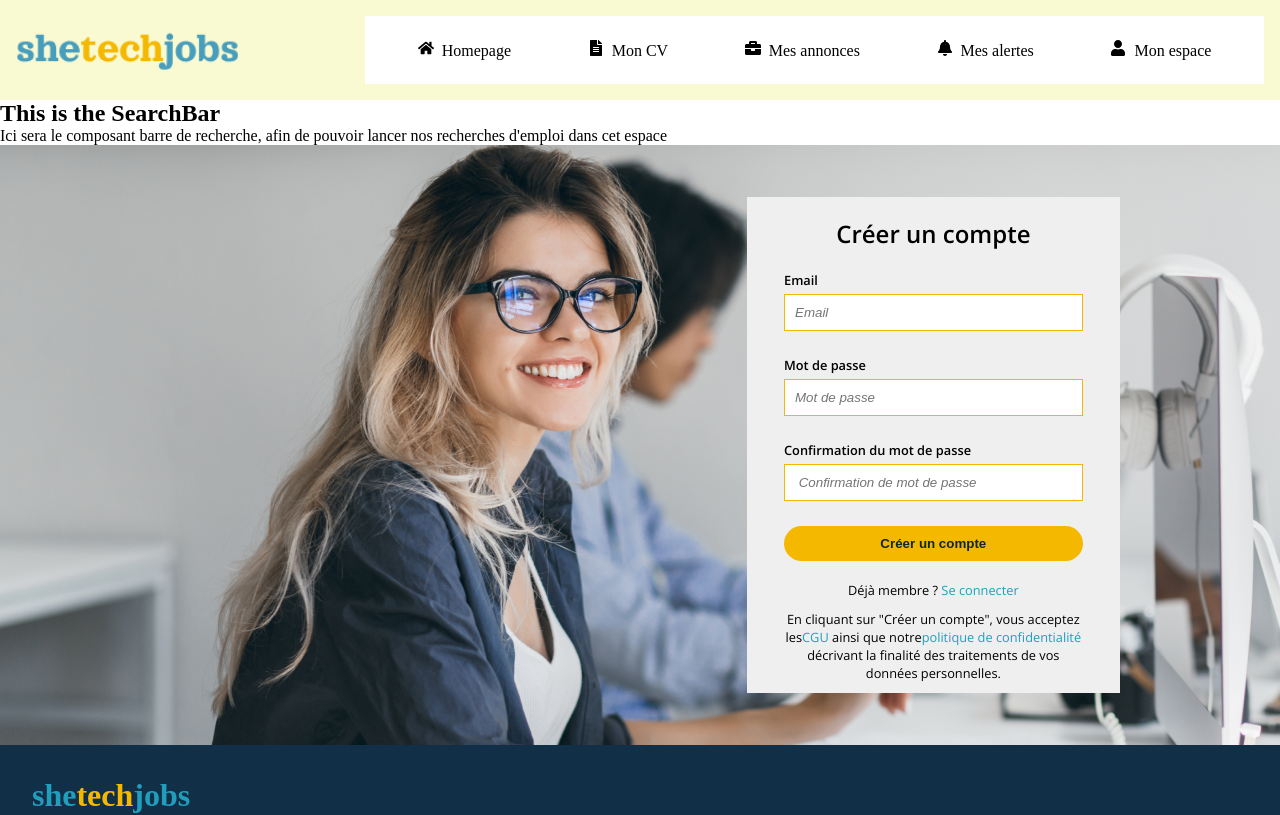
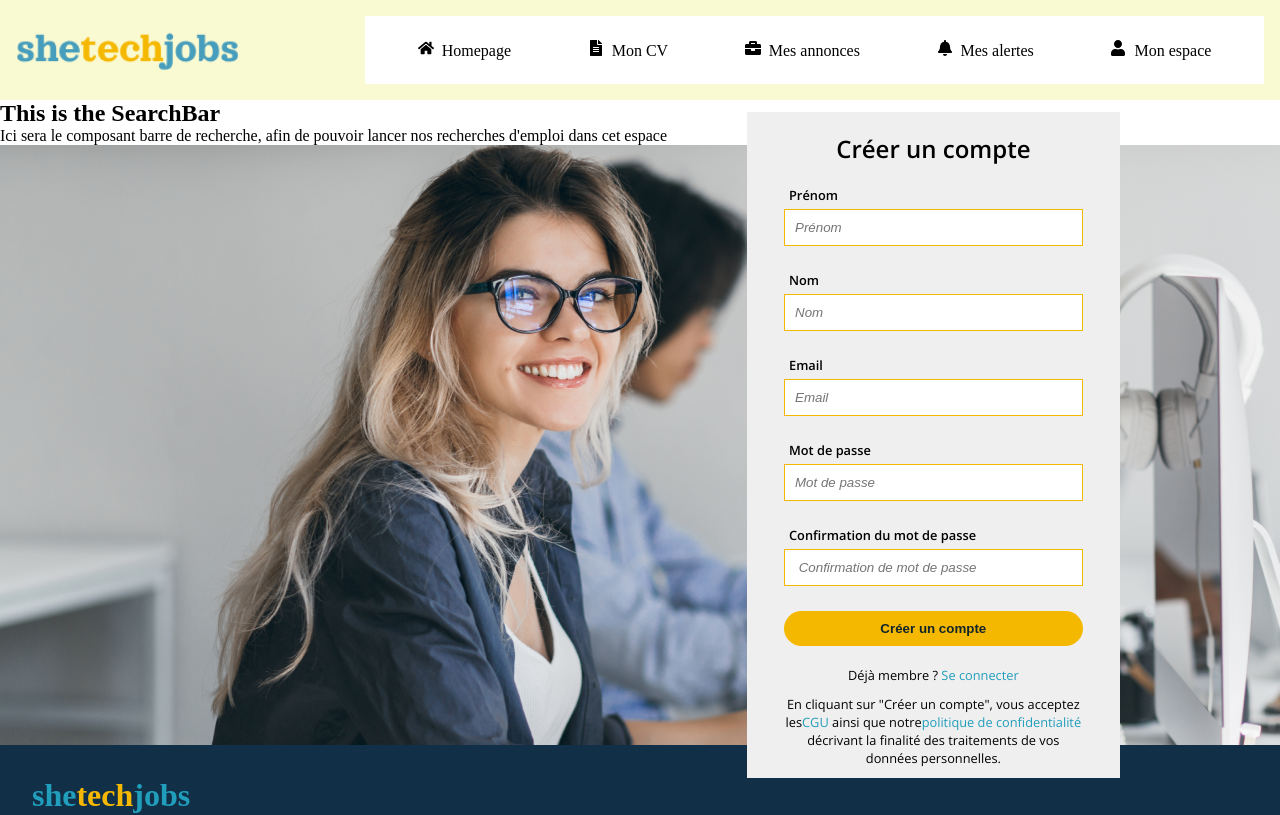
Before and after one commit to BEEBIKHAN/SheTechJobs, a React (Vite) app in the folder frontend/: page /registercandidate in a window 1280 px wide. Shown: the top 815 px of the page. Built offline with nearby package versions, Linux system fonts and the light colour scheme; a web font is replaced by a local one.

Commit message:
Création de compte candidate côté Front

```diff
--- a/frontend/src/pages/RegisterCandidate.jsx
+++ b/frontend/src/pages/RegisterCandidate.jsx
@@ -1,11 +1,22 @@
+import axios from "axios";
 import { useState } from "react";
 
 export default function RegisterCandidate() {
+  const [firstname, setFirstname] = useState("");
+  const [lastname, setLastname] = useState("");
   const [email, setEmail] = useState("");
   const [password, setPassword] = useState("");
   const [checkedPassword, setCheckedPassword] = useState("");
   const [error, setError] = useState("");
   const [success, setSuccess] = useState("");
+
+  const handleChangeFirstname = (event) => {
+    setFirstname(event.target.value);
+  };
+
+  const handleChangeLastname = (event) => {
+    setLastname(event.target.value);
+  };
 
   const handleChangeEmail = (event) => {
     setEmail(event.target.value);
@@ -23,16 +34,63 @@ export default function RegisterCandidate() {
     event.preventDefault();
 
     if (password === checkedPassword) {
-      // axios.post("http://localhost:6000/candidate",)
-      setSuccess("Vous êtes enregistrée !!!");
+      axios
+        .post(`${import.meta.env.VITE_BACKEND_URL}/candidate`, {
+          firstname,
+          lastname,
+          email,
+          password,
+        })
+
+        .then((response) => {
+          setSuccess("Vous êtes enregistrée !!!");
+          setError(false);
+          console.info("JE suis ICI");
+          console.info(response);
+        })
+        .catch((err) => {
+          if (
+            err.response.data.error === `"email" is not allowed to be empty`
+          ) {
+            setError("Merci de mettre votre email");
+          } else if (
+            err.response.data.error === `"email" must be a valid email`
+          ) {
+            setError("Mettre un Email valide");
+          } else if (
+            err.response.data.error === `"password" is not allowed to be empty`
+          ) {
+            setError("Merci de donner un mot de passe");
+          } else if (
+            err.response.data.error ===
+            `"password" length must be at least 8 characters long`
+          ) {
+            setError("Le mot de passe doit faire minimum 8 caractères");
+          } else if (err.response.data.error === 1062) {
+            setError("Votre email est déjà enregistré");
+          } else {
+            console.error(err.response.data.error);
+          }
+          setSuccess(false);
+        });
+    } else {
+      setError("Les mots de passe ne correspondent pas");
+      console.error("Les mots de passe ne correspondent pas ;(");
+    }
+
+    /* setSuccess("Vous êtes enregistrée !!!");
       console.info("Vous êtes enregistrée !!!");
     } else {
       setError("Les mots de passe ne sont pas les mêmes ;(");
       console.error("Les mots de passe ne sont pas identiques");
-    }
+    } */
   };
 
   console.info(
+    "firstname :",
+    firstname,
+    "laststname :",
+    lastname,
     "Email :",
     email,
     "Password :",
@@ -47,17 +105,29 @@ export default function RegisterCandidate() {
       <div className="formRegisterCandidate">
         <h2>Créer un compte</h2>
         <form onSubmit={sendCandidateData}>
+          <label htmlFor="name">Prénom</label>
+          <input
+            type="text"
+            placeholder="Prénom"
+            onChange={handleChangeFirstname}
+          />
+          <label htmlFor="name">Nom</label>
+          <input
+            type="text"
+            placeholder="Nom"
+            onChange={handleChangeLastname}
+          />
           <label htmlFor="email">Email</label>
           <input type="text" placeholder="Email" onChange={handleChangeEmail} />
           <label htmlFor="password">Mot de passe</label>
           <input
-            type="text"
+            type="password"
             placeholder="Mot de passe"
             onChange={handleChangePassword}
           />
           <label htmlFor="password">Confirmation du mot de passe</label>
           <input
-            type="text"
+            type="password"
             placeholder=" Confirmation de mot de passe "
             onChange={handleChangeCheckedPassword}
           />
--- a/frontend/src/styles/registercandidate.css
+++ b/frontend/src/styles/registercandidate.css
@@ -70,9 +70,11 @@
   border: none;
   margin-bottom: 20px;
 }
-
+.formRegisterCandidate > form >label {
+  padding-left: 5px;
+}
 .messages {
-  font-weight: bolder;
+font-weight: bolder;
 }
 
 @media (min-width: 620px) {
```
